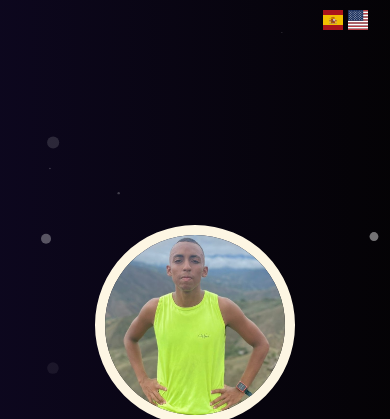
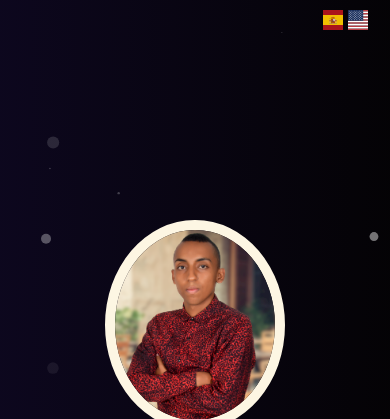
Before and after one commit to gabrielsanchez16/Portfolio-gabodev, a plain HTML site: page index.html in a window 390 px wide. Shown: the top 419 px of the page. Drawn offline with nearby package versions, Linux system fonts and the light colour scheme.

Commit message:
change foto perfil

```diff
--- a/index.html
+++ b/index.html
@@ -174,7 +174,7 @@
             data-aos-easing="ease-out-cubic"
             data-aos-duration="2000" class="contenedor grid_portada text-center" >
                 <div class="presentacion">
-                    <img  class="gabriel" src="./src/img/gabriel.jpeg" alt="Gabriel">
+                    <img  class="gabriel" src="./src/img/fotoperfil.png" alt="Gabriel">
                     <div class="redes">
                         <a href="https://www.instagram.com/gabo_dev_athlete/" target="_blank"><i class="fa-brands fa-square-instagram"></i></a>
                         <a href="https://www.linkedin.com/in/gabriel-sanchez-717222206/" target="_blank"><i class="fa-brands fa-linkedin"></i></a>
--- a/src/css/index.css
+++ b/src/css/index.css
@@ -326,9 +326,10 @@ font-family: 'Silkscreen', cursive;
 }
 
 .gabriel {
-  width: 32rem;
+  width: 22rem;
   border-radius: 50%;
   margin: 0 auto;
+  filter: blur(1.5px);
   border: 1rem solid var(--bg-primary);
   transition: .7s ease-in-out;
 }
@@ -336,6 +337,7 @@ font-family: 'Silkscreen', cursive;
 .gabriel:hover{
   transform: scale(1.1);
     border-color: #df49a6;
+    filter: blur(0);
 }
 
 .redes {
@@ -993,7 +995,8 @@ footer {
     max-width: 30rem;
 	}
   .gabriel {
-    width: 20rem;
+    width: 18rem;
+    filter: blur(0);
     margin: 0 auto;
   }
 
```
Also changed, not shown: src/img/fotoperfil.png (added), src/img/fotoperfil2.png (added).
